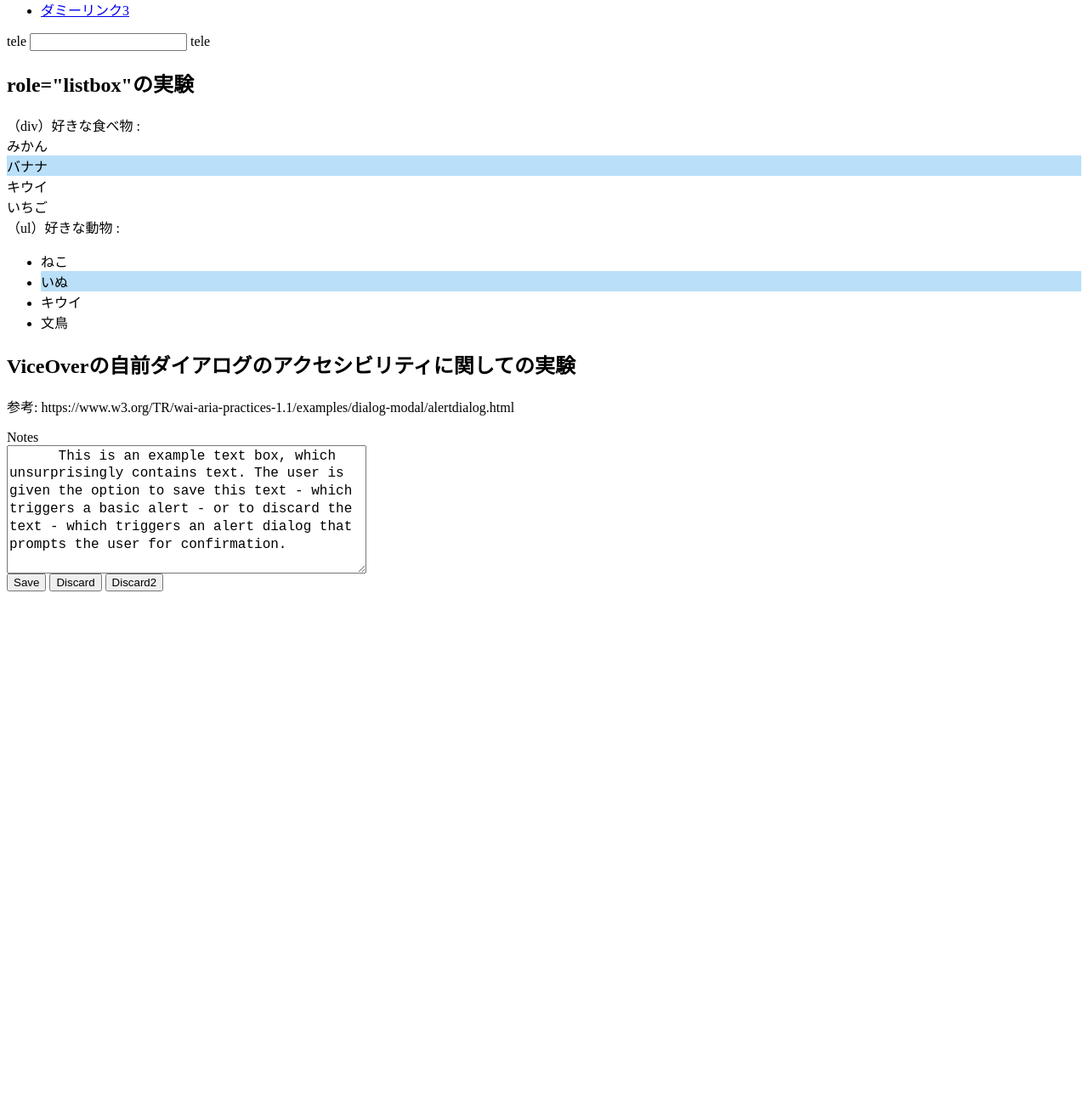
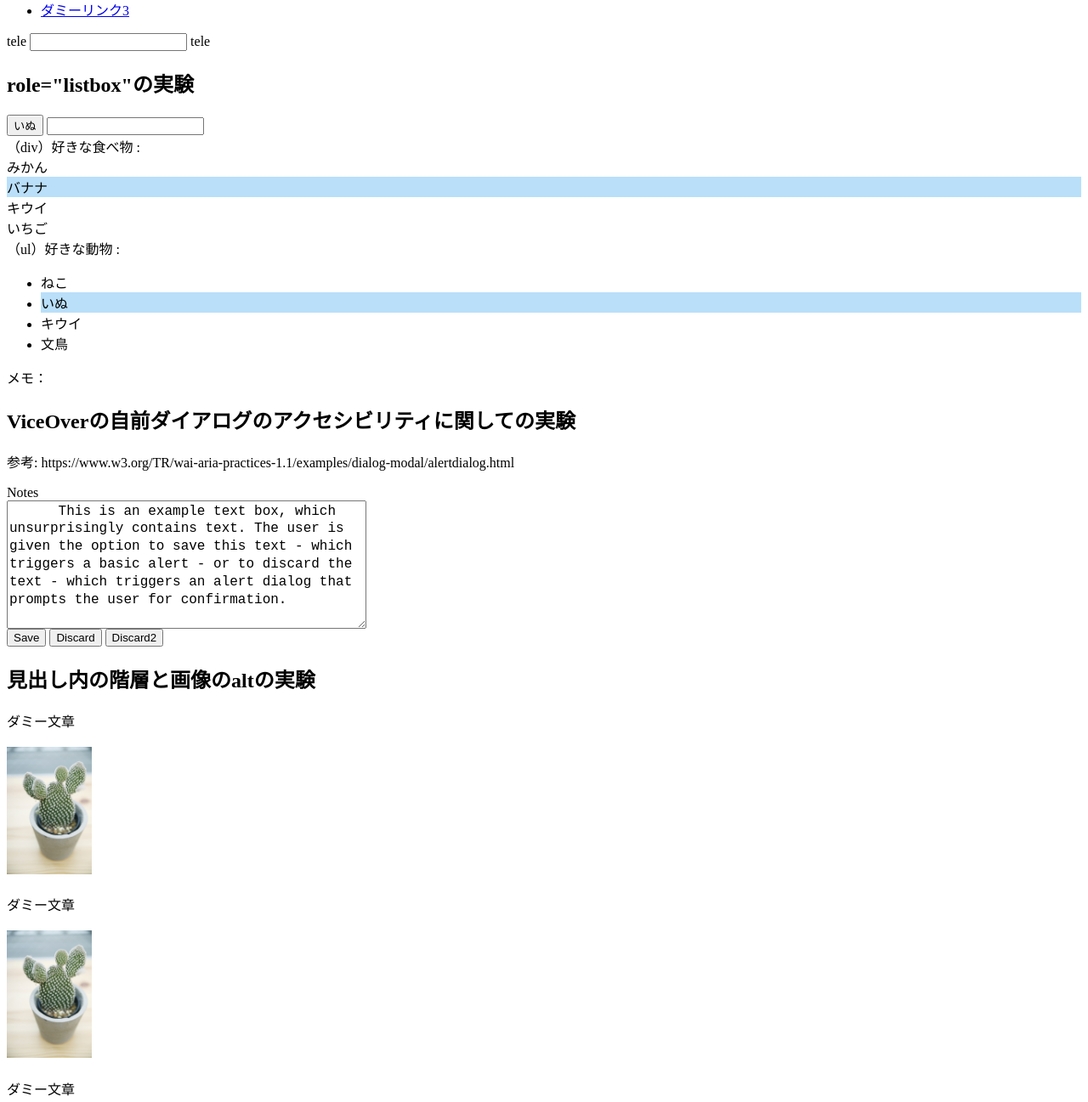
Before and after one commit to massirohuyu/asobiba, a website: page docs/index.html in a window 1280 px wide. Shown: the part 1004-2301 px from the top of the page at 85% size. Before the commit the page ends 1708 px from the top, so only its background shows below. Drawn offline with nearby package versions, Linux system fonts and the light colour scheme.

Commit message:
[update] 見出し内の階層と画像のaltの実験

```diff
--- a/docs/index.html
+++ b/docs/index.html
@@ -272,12 +272,32 @@
 
     <h2>role="listbox"の実験</h2>
 
+    <div>
+      <button type="button"
+                aria-haspopup="listbox"
+                aria-labelledby="listbox2_label listbox2_button"
+                aria-expanded="true"
+                aria-controls="listbox2"
+                id="listbox2_button">
+        いぬ
+      </button>
+      <input role="searchbox"
+              type="search"
+              aria-haspopup="listbox"
+              aria-labelledby="listbox2_label listbox2_search"
+              aria-expanded="true"
+              aria-controls="listbox2"
+              aria-label="選択肢の絞り込み"
+              id="listbox2_search">
+    </div>
+
     <label id="listbox1_label">（div）好きな食べ物 :</label>
     <div id="listbox1"
         tabindex="0"
         role="listbox"
         aria-labelledby="listbox1_label"
         aria-multiselectable="true"
+        aria-hidden="true"
     >
       <div id="listbox1_1" role="option">
         みかん
@@ -313,6 +333,8 @@
         文鳥
       </li>
     </ul>
+
+    <div>メモ：</div>
 
     <script>
       var listboxOpts = document.querySelectorAll('[role="option"]')
@@ -420,6 +442,18 @@
         </div>
       </div>
     </div>
+
+    <h2>見出し内の階層と画像のaltの実験</h2>
+
+    <p>ダミー文章</p>
+
+    <h3><img src="./images/401988_s.jpg" style="width: 100px;" alt="直接見出しに入れた画像"></h3>
+
+    <p>ダミー文章</p>
+
+    <h3><span><img src="./images/401988_s.jpg" style="width: 100px;" alt="見出し内のspanに入れた画像"></span></h3>
+
+    <p>ダミー文章</p>
   </body>
 
   <script>
```
Also changed, not shown: docs/images/401988_s.jpg (added).
